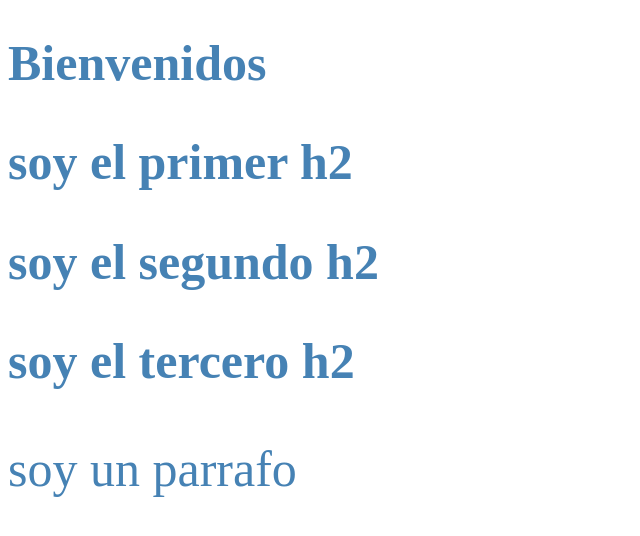
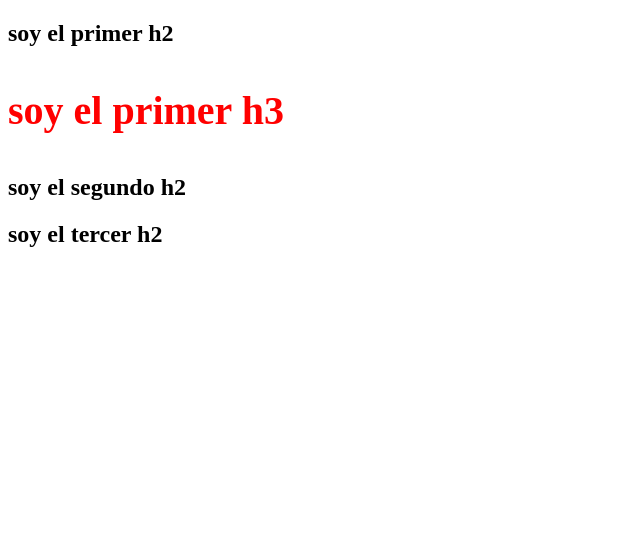
Before and after one commit to hansArevalo/css1, a plain HTML site: page index.html in a window 1280 px wide. Shown: the whole page, without its empty margins (0-640 px from the left). Drawn offline with Linux system fonts and the light colour scheme.

Commit message:
selectores y combinaciones

```diff
--- a/index.html
+++ b/index.html
@@ -9,13 +9,14 @@
 </head>
 
 <body>
-<div>
-  <h1>Bienvenidos</h1>
-  <h2>soy el primer h2</h2>
-</div>
+  <div class="abuelo">
+    <div class="padre">
+      <h2 class="titulo">soy el primer h2</h2>
+    </div>
+    <h3 class="titulo">soy el primer h3</h3>
+  </div>
   <h2 class="titulo">soy el segundo h2</h2>
-  <h2 id="titulo">soy el tercero h2</h2>
-  <p class="titulo negrita">soy un parrafo</p>
+  <h2 class="titulo">soy el tercer h2</h2>
 
   <script src="script.js"></script>
 </body>
--- a/style.css
+++ b/style.css
@@ -1,39 +1,21 @@
 /*
-selectores de tipo
+selectores y combinadores
 
 
-h2{
-  color: orange;
-  font-size:30px;
-
-}
-con las comas tawmbien se puede separar las etiquitas
-
-h2,p{
-  color: brown;
-  font-size:30px;
-  border: 1px solid black;
+.abuelo .titulo{
+  color:red;
+  font-size:40px;
 }
 
--- selectores de clase
+.padre .titulo{
+  color:blue;
+}
+*/
+/*
+selectores y combinadores directos
+*/
 
-
-.titulo{
-  color: brown;
-  font-size:30px;
-  border: 1px solid black;
+.abuelo>.titulo{
+  color:red;
+  font-size:40px;
 }
-.negrita{
-  font-weight:bold;
-}
-
-selectores de id
-#titulo{
-   color: steelblue;
-  font-size:50px;
-}
-selector univeersal*/
-*{
-   color: steelblue;
-  font-size:50px;
-}
```
